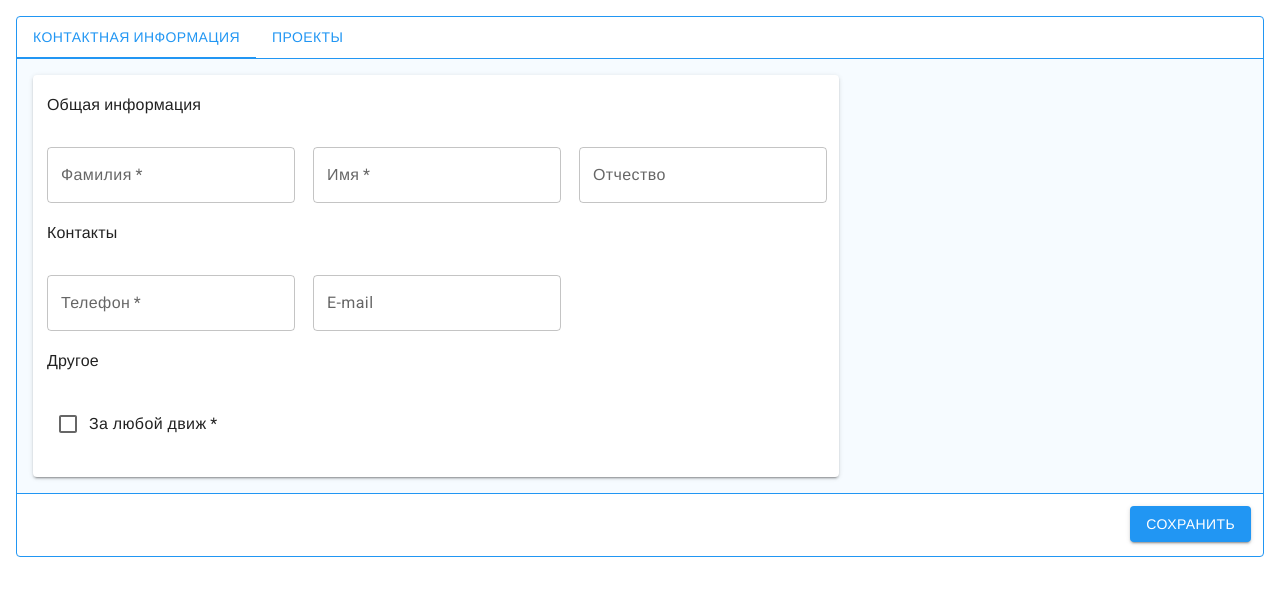
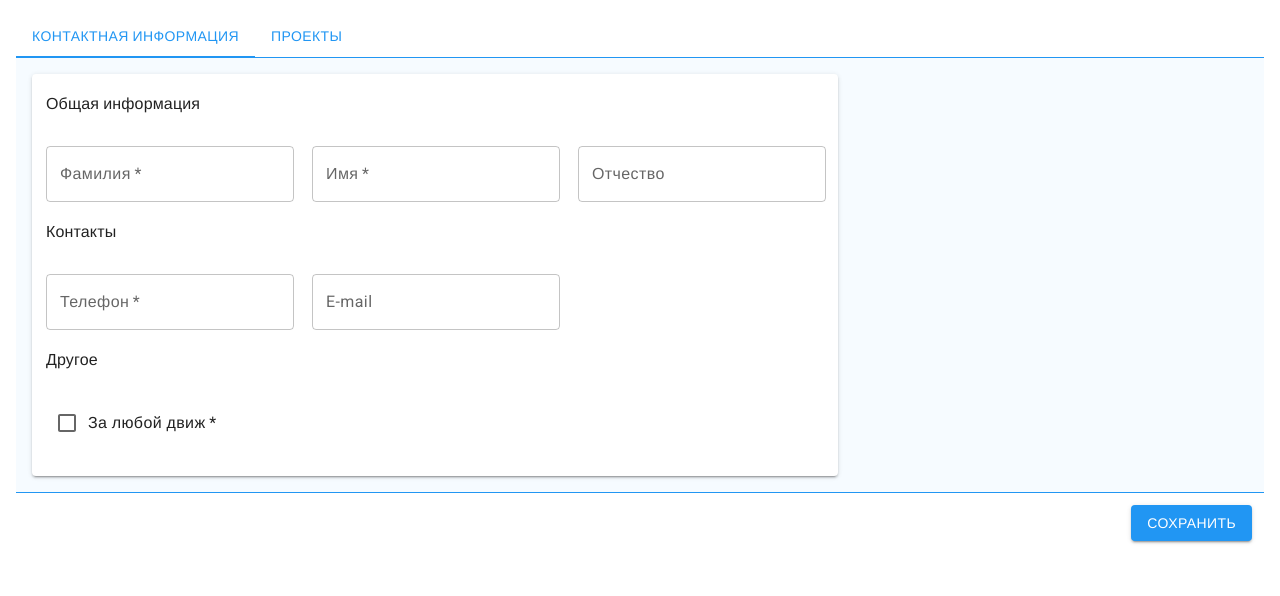
Before and after one commit to JstUsername/form-validation, a React (Vite) app: page / in a window 1280 px wide. Shown: the top 596 px of the page. Built offline with nearby package versions, Linux system fonts and the light colour scheme; a web font is replaced by a local one.

Commit message:
fix(Layout): Layout вынесен в App, его стили перенесены в App.styled

```diff
--- a/src/App.tsx
+++ /dev/null
@@ -1,92 +0,0 @@
-import { useState } from 'react';
-import { FormProvider, useForm, SubmitHandler, useFieldArray } from 'react-hook-form';
-import { yupResolver } from '@hookform/resolvers/yup';
-import CssBaseline from '@mui/material/CssBaseline';
-import { ThemeProvider } from '@mui/material/styles';
-import theme from './theme';
-import { initialContactInformationData } from './components/ContactInformation/ContactInformation.constants';
-import { initialProjectCardsData } from './components/Projects/Projects.constants';
-import { ProjectFormType } from './components/ProjectForm/ProjectForm.types';
-import { ContactInformationType } from './components/ContactInformation/ContactInformation.types';
-import { contactInformationValidation } from './schemas/contactInformationValidation';
-import { projectsFormValidationSchema } from './schemas/projectsFormValidation';
-import Layout from './components/Layout/Layout';
-import ContactInformation from './components/ContactInformation/ContactInformation';
-import Projects from './components/Projects/Projects';
-
-function App() {
-  const [tabsValue, setTabsValue] = useState(0);
-  const [projectNumber, setProjectNumber] = useState(1);
-  const [contactDisabled, setContactDisabled] = useState(false);
-
-  const contactInformationForm = useForm<ContactInformationType>({
-    defaultValues: { ...initialContactInformationData },
-    resolver: yupResolver(contactInformationValidation),
-  });
-  const { handleSubmit: handleContactSubmit, formState: contactState } = contactInformationForm;
-  const { errors: contactError } = contactState;
-  const contactSubmit: SubmitHandler<ContactInformationType> = () => {
-    setContactDisabled(true);
-  };
-
-  const projectForm = useForm<ProjectFormType>({
-    defaultValues: { ...initialProjectCardsData(projectNumber) },
-    resolver: yupResolver(projectsFormValidationSchema),
-  });
-  const { control: projectControl, handleSubmit: handleProjectSubmit, formState: projectState } = projectForm;
-  const { errors: projectError } = projectState;
-  const projectSubmit: SubmitHandler<ProjectFormType> = () => {};
-
-  const { append, fields, update, remove } = useFieldArray({
-    control: projectControl,
-    name: 'projectsArray',
-  });
-
-  const handleAddCard = () => {
-    setProjectNumber((prev) => prev + 1);
-    append({ ...initialProjectCardsData(projectNumber) });
-  };
-
-  const error = { contactError: !!Object.keys(contactError).length, projectError: !!Object.keys(projectError).length };
-
-  const validateForms = () => {
-    handleContactSubmit(contactSubmit)();
-    handleProjectSubmit(projectSubmit)();
-  };
-
-  const inValidateForms = () => {
-    setContactDisabled(false);
-  };
-
-  return (
-    <ThemeProvider theme={theme}>
-      <CssBaseline />
-      <Layout
-        tabsValue={tabsValue}
-        setTabsValue={setTabsValue}
-        error={error}
-        contactDisabled={contactDisabled}
-        validateForms={validateForms}
-        inValidateForms={inValidateForms}
-      >
-        {tabsValue === 0 ? (
-          <FormProvider {...contactInformationForm}>
-            <ContactInformation contactDisabled={contactDisabled} />
-          </FormProvider>
-        ) : (
-          <FormProvider {...projectForm}>
-            <Projects
-              fields={fields}
-              update={update}
-              remove={remove}
-              contactDisabled={contactDisabled}
-              handleAddCard={handleAddCard}
-            />
-          </FormProvider>
-        )}
-      </Layout>
-    </ThemeProvider>
-  );
-}
-
-export default App;
--- a/src/Main.tsx
+++ b/src/Main.tsx
@@ -1,6 +1,6 @@
 import { StrictMode } from 'react';
 import ReactDOM from 'react-dom/client';
-import App from './App';
+import App from './components/App/App';
 
 ReactDOM.createRoot(document.getElementById('root')!).render(
   <StrictMode>
--- a/src/components/Layout/Layout.styled.ts
+++ b/src/components/App/App.styled.ts
@@ -1,10 +1,4 @@
 import { Box, styled, Tab, Tabs } from '@mui/material';
-
-export const LayoutWrapper = styled(Box)`
-  margin: 16px;
-  border: 1px solid ${({ theme }) => theme.palette.primary.main};
-  border-radius: 4px;
-`;
 
 export const StyledTabs = styled(Tabs)<{ error: string }>`
   min-height: 42px;
--- /dev/null
+++ b/src/components/App/App.tsx
@@ -0,0 +1,111 @@
+import { SyntheticEvent, useState } from 'react';
+import { FormProvider, useForm, SubmitHandler, useFieldArray } from 'react-hook-form';
+import { yupResolver } from '@hookform/resolvers/yup';
+import CssBaseline from '@mui/material/CssBaseline';
+import { ThemeProvider } from '@mui/material/styles';
+import { Box, Button } from '@mui/material';
+import theme from '../../theme';
+import { initialContactInformationData } from '../ContactInformation/ContactInformation.constants';
+import { initialProjectCardsData } from '../Projects/Projects.constants';
+import { ProjectFormType } from '../ProjectForm/ProjectForm.types';
+import { ContactInformationType } from '../ContactInformation/ContactInformation.types';
+import { contactInformationValidation } from '../../schemas/contactInformationValidation';
+import { projectsFormValidationSchema } from '../../schemas/projectsFormValidation';
+import { BottomWrapper, FormWrapper, StyledTab, StyledTabs } from './App.styled';
+import ContactInformation from '../ContactInformation/ContactInformation';
+import Projects from '../Projects/Projects';
+
+function App() {
+  const [tabsValue, setTabsValue] = useState(0);
+  const [projectNumber, setProjectNumber] = useState(1);
+  const [contactDisabled, setContactDisabled] = useState(false);
+
+  const handleChangeTab = (_event: SyntheticEvent, newValue: number) => {
+    setTabsValue(newValue);
+  };
+
+  const contactInformationForm = useForm<ContactInformationType>({
+    defaultValues: { ...initialContactInformationData },
+    resolver: yupResolver(contactInformationValidation),
+  });
+  const { handleSubmit: handleContactSubmit, formState: contactState } = contactInformationForm;
+  const { errors: contactError } = contactState;
+  const contactSubmit: SubmitHandler<ContactInformationType> = () => {
+    setContactDisabled(true);
+  };
+
+  const projectForm = useForm<ProjectFormType>({
+    defaultValues: { ...initialProjectCardsData(projectNumber) },
+    resolver: yupResolver(projectsFormValidationSchema),
+  });
+  const { control: projectControl, handleSubmit: handleProjectSubmit, formState: projectState } = projectForm;
+  const { errors: projectError } = projectState;
+  const projectSubmit: SubmitHandler<ProjectFormType> = () => {};
+
+  const { append, fields, update, remove } = useFieldArray({
+    control: projectControl,
+    name: 'projectsArray',
+  });
+
+  const handleAddCard = () => {
+    setProjectNumber((prev) => prev + 1);
+    append({ ...initialProjectCardsData(projectNumber) });
+  };
+
+  const error = { contactError: !!Object.keys(contactError).length, projectError: !!Object.keys(projectError).length };
+
+  const validateForms = () => {
+    handleContactSubmit(contactSubmit)();
+    handleProjectSubmit(projectSubmit)();
+  };
+
+  const inValidateForms = () => {
+    setContactDisabled(false);
+  };
+
+  return (
+    <ThemeProvider theme={theme}>
+      <CssBaseline />
+      <Box sx={{ margin: '16px', border: '1px solid primary.main', borderRadius: '4px' }}>
+        <StyledTabs
+          value={tabsValue}
+          onChange={handleChangeTab}
+          error={(error.contactError || error.projectError).toString()}
+        >
+          <StyledTab label="Контактная информация" error={error.contactError.toString()} />
+          <StyledTab label="Проекты" error={error.projectError.toString()} />
+        </StyledTabs>
+        <FormWrapper>
+          {tabsValue === 0 ? (
+            <FormProvider {...contactInformationForm}>
+              <ContactInformation contactDisabled={contactDisabled} />
+            </FormProvider>
+          ) : (
+            <FormProvider {...projectForm}>
+              <Projects
+                fields={fields}
+                update={update}
+                remove={remove}
+                contactDisabled={contactDisabled}
+                handleAddCard={handleAddCard}
+              />
+            </FormProvider>
+          )}
+        </FormWrapper>
+        <BottomWrapper>
+          {contactDisabled ? (
+            <Button variant="contained" onClick={() => inValidateForms()}>
+              Редактировать
+            </Button>
+          ) : (
+            <Button variant="contained" onClick={() => validateForms()}>
+              Сохранить
+            </Button>
+          )}
+        </BottomWrapper>
+      </Box>
+    </ThemeProvider>
+  );
+}
+
+export default App;
--- a/src/components/Layout/Layout.tsx
+++ /dev/null
@@ -1,42 +0,0 @@
-import { SyntheticEvent } from 'react';
-import { LayoutProps } from './Layout.types';
-import { Button } from '@mui/material';
-import { LayoutWrapper, StyledTabs, StyledTab, BottomWrapper, FormWrapper } from './Layout.styled';
-
-export default function Layout({
-  children,
-  tabsValue,
-  setTabsValue,
-  contactDisabled,
-  error,
-  validateForms,
-  inValidateForms,
-}: LayoutProps) {
-  const handleChangeTab = (_event: SyntheticEvent, newValue: number) => {
-    setTabsValue(newValue);
-  };
-  return (
-    <LayoutWrapper>
-      <StyledTabs
-        value={tabsValue}
-        onChange={handleChangeTab}
-        error={(error.contactError || error.projectError).toString()}
-      >
-        <StyledTab label="Контактная информация" error={error.contactError.toString()} />
-        <StyledTab label="Проекты" error={error.projectError.toString()} />
-      </StyledTabs>
-      <FormWrapper>{children}</FormWrapper>
-      <BottomWrapper>
-        {contactDisabled ? (
-          <Button variant="contained" onClick={() => inValidateForms()}>
-            Редактировать
-          </Button>
-        ) : (
-          <Button variant="contained" onClick={() => validateForms()}>
-            Сохранить
-          </Button>
-        )}
-      </BottomWrapper>
-    </LayoutWrapper>
-  );
-}
```
Also changed, not shown: src/components/Layout/Layout.types.ts (deleted, +0 -12 lines).
